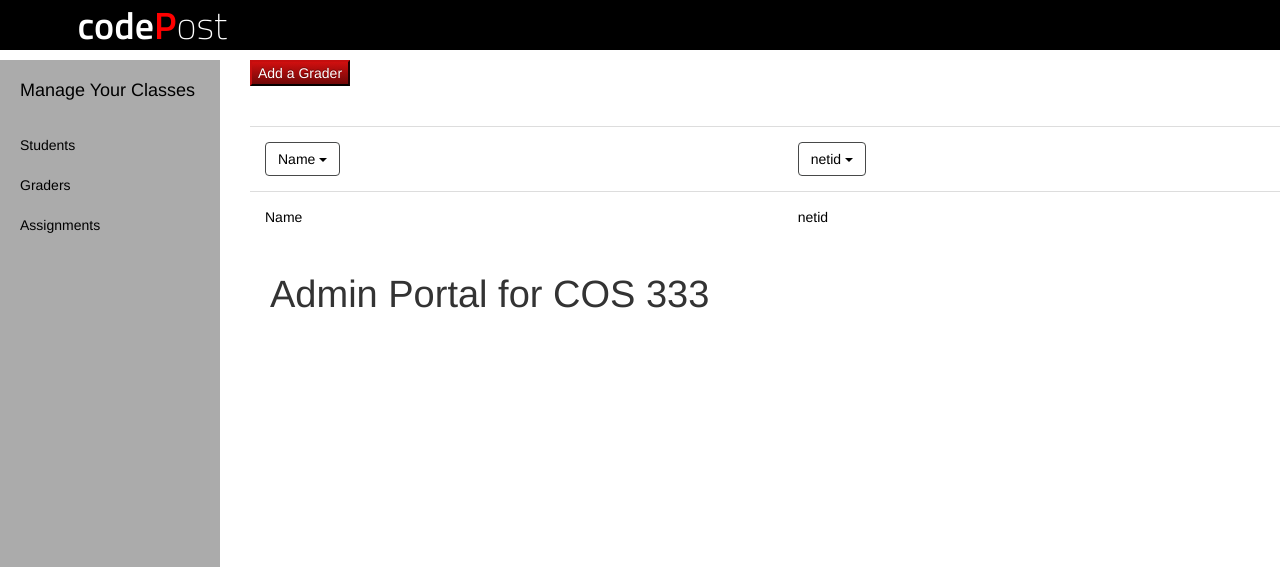
After one commit to gleichnitz/333, a Flask app: template templates/admin_graders.html in a window 1280 px wide. The commit adds this page. Shown: the top 567 px of the page. Run offline with Flask 2, Linux system fonts and the light colour scheme; the template is opened without the code that fills it, so the values that code supplies are empty.

Commit message:
more admin files

```diff
--- /dev/null
+++ b/templates/admin_graders.html
@@ -0,0 +1,31 @@
+{% extends "base_admin.html" %}
+
+{% block content %}
+	<button class="btn-custom" type="button">Add a Grader</button>
+    <table class="table table-hover" style="background-color: transparent; margin-top: 40px;">
+      <tr>
+          <th>
+              <div class="btn-group">
+                  <button type="button" class="btn btn-default dropdown-toggle" data-toggle="dropdown" style="background-color: white; color: black; clear: both"> Name <span class="caret"></span>
+                  </button>
+                  <ul class="dropdown-menu" role="menu">
+                      <li role="presentation"><a role="menuitem" tabindex="-1" href="#">A-Z</a></li>
+                      <li role="presentation"><a role="menuitem" tabindex="-1" href="#">Z-A</a></li>
+                  </ul>
+              </div>
+          </th>
+          <th>
+          	<div class="btn-group">
+                  <button type="button" class="btn btn-default dropdown-toggle" data-toggle="dropdown" style="background-color: white; color: black; clear: both"> netid <span class="caret"></span>
+                  </button>
+                  <ul class="dropdown-menu" role="menu">
+                      <li role="presentation"><a role="menuitem" tabindex="-1" href="#">A-Z</a></li>
+                      <li role="presentation"><a role="menuitem" tabindex="-1" href="#">Z-A</a></li>
+                  </ul>
+              </div>
+      </tr>
+              <tr><td><a href="#"><div style="height:100%;width:100%">Name</div></a></td>
+              <td><a href="#"><div style="height:100%;width:100%">netid</div></a></td>
+    </table>
+    {{super()}}
+{% endblock %}
--- a/templates/base_admin.html
+++ b/templates/base_admin.html
@@ -28,7 +28,7 @@
                 </li>
                 <li id="sidebar-item"><a href="/admin/graders">Graders</a>
                 </li>
-                <li id="sidebar-item"><a href="/admin/admins">Admins</a>
+                <li id="sidebar-item"><a href="/admin/admins">Assignments</a>
                 </li>
             </ul>
         </div>
```
Also changed, not shown: templates/admin_admins.html (added, +21 -0 lines).
